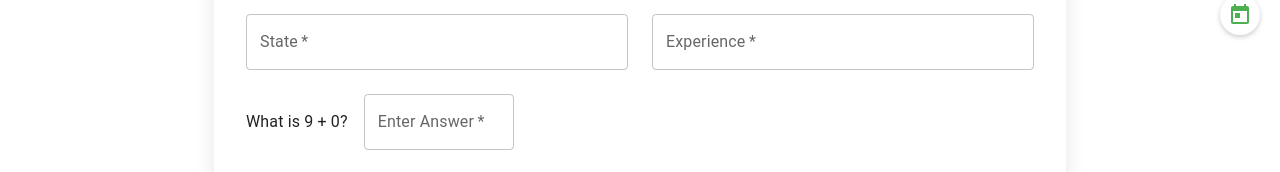
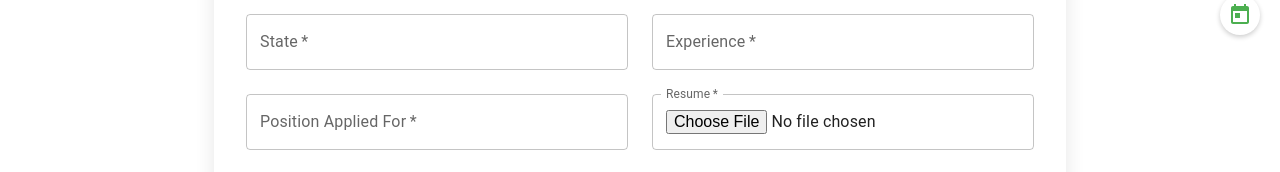
Before and after one commit to snverma-co/Frontend, a React (Vite) app: page /careers in a window 1280 px wide. Shown: the part 745-917 px from the top of the page. Built offline with nearby package versions, Linux system fonts and the light colour scheme.

Commit message:
Updated some code again

```diff
--- a/src/api/formHandlers.js
+++ b/src/api/formHandlers.js
@@ -2,7 +2,7 @@ const API_BASE_URL = import.meta.env.VITE_API_URL || '/api';
 
 export const submitCareerForm = async (formData) => {
   try {
-    if (!formData.name || !formData.email || !formData.phone || !formData.designation || !formData.state || !formData.experience) {
+    if (!formData.name || !formData.email || !formData.phone || !formData.designation || !formData.state || !formData.experience || !formData.position || !formData.resume) {
       throw new Error('All fields are required');
     }
 
--- a/src/api/newsApi.js
+++ b/src/api/newsApi.js
@@ -1,17 +1,14 @@
 import axios from 'axios';
 
-const NEWS_API_KEY = '054c906f42244f30ac32cd97a7edff27';
-const NEWS_API_BASE_URL = 'https://newsapi.org/v2';
+const API_BASE_URL = import.meta.env.VITE_API_URL || '/api';
 
 export const fetchFinancialNews = async () => {
   try {
     const response = await axios.get(
-      `${NEWS_API_BASE_URL}/everything?q=(finance OR accounting OR GST OR VAT OR "chartered accountant")&language=en&sortBy=publishedAt&pageSize=10`,
+      `${API_BASE_URL}/news`,
       {
         headers: {
-          'X-Api-Key': NEWS_API_KEY,
-          'Accept': 'application/json',
-          'User-Agent': 'Mozilla/5.0'
+          'Accept': 'application/json'
         }
       }
     );
--- a/src/components/CareersPage.jsx
+++ b/src/components/CareersPage.jsx
@@ -72,6 +72,8 @@ const CareersPage = () => {
     designation: '',
     state: '',
     experience: '',
+    position: '',
+    resume: '',
     captcha: ''
   });
 
@@ -81,11 +83,23 @@ const CareersPage = () => {
   });
 
   const handleChange = (e) => {
-    const { name, value } = e.target;
-    setFormData(prev => ({
-      ...prev,
-      [name]: value
-    }));
+    const { name, value, files } = e.target;
+    if (name === 'resume' && files) {
+      const file = files[0];
+      const reader = new FileReader();
+      reader.onloadend = () => {
+        setFormData(prev => ({
+          ...prev,
+          [name]: reader.result
+        }));
+      };
+      reader.readAsDataURL(file);
+    } else {
+      setFormData(prev => ({
+        ...prev,
+        [name]: value
+      }));
+    }
   };
 
   const handleSubmit = async (e) => {
@@ -110,6 +124,8 @@ const CareersPage = () => {
           designation: '',
           state: '',
           experience: '',
+          position: '',
+          resume: '',
           captcha: ''
         });
       } else {
@@ -254,6 +270,29 @@ const CareersPage = () => {
                   variant="outlined"
                 />
               </Grid>
+              <Grid item xs={12} sm={6}>
+                <TextField
+                  fullWidth
+                  label="Position Applied For"
+                  name="position"
+                  value={formData.position}
+                  onChange={handleChange}
+                  required
+                  variant="outlined"
+                />
+              </Grid>
+              <Grid item xs={12} sm={6}>
+                <TextField
+                  fullWidth
+                  type="file"
+                  label="Resume"
+                  name="resume"
+                  onChange={handleChange}
+                  required
+                  variant="outlined"
+                  InputLabelProps={{ shrink: true }}
+                />
+              </Grid>
               <Grid item xs={12}>
                 <Box sx={{ display: 'flex', alignItems: 'center', gap: 2 }}>
                   <Typography variant="body1">
--- a/src/components/ContactIcons.jsx
+++ b/src/components/ContactIcons.jsx
@@ -91,7 +91,7 @@ const ContactIcons = () => {
             <path d="M20 4H4c-1.1 0-1.99.9-1.99 2L2 18c0 1.1.9 2 2 2h16c1.1 0 2-.9 2-2V6c0-1.1-.9-2-2-2zm0 4l-8 5-8-5V6l8 5 8-5v2z"/>
           </svg>
         </StyledIconButton>
-        <StyledIconButton onClick={() => window.open('https://wa.me/your-whatsapp-number', '_blank')}>
+        <StyledIconButton onClick={() => window.open('https://wa.me/+916264569092', '_blank')}>
           <svg xmlns="http://www.w3.org/2000/svg" width="24" height="24" viewBox="0 0 24 24" fill="#25D366">
             <path d="M12.031 6.172c-3.181 0-5.767 2.586-5.768 5.766-.001 1.298.38 2.27 1.019 3.287l-.582 2.128 2.182-.573c.978.58 1.911.928 3.145.929 3.178 0 5.767-2.587 5.768-5.766.001-3.187-2.575-5.77-5.764-5.771zm3.392 8.244c-.144.405-.837.774-1.17.824-.299.045-.677.063-1.092-.069-.252-.08-.575-.187-.988-.365-1.739-.751-2.874-2.502-2.961-2.617-.087-.116-.708-.94-.708-1.793s.448-1.273.607-1.446c.159-.173.346-.217.462-.217l.332.006c.106.005.249-.04.39.298.144.347.491 1.2.534 1.287.043.087.072.188.014.304-.058.116-.087.188-.173.289l-.26.304c-.087.086-.177.18-.076.354.101.174.449.741.964 1.201.662.591 1.221.774 1.394.86s.274.072.376-.043c.101-.116.433-.506.549-.68.116-.173.231-.145.39-.087s1.011.477 1.184.564.289.13.332.202c.045.072.045.419-.1.824zm-3.423-14.416c-6.627 0-12 5.373-12 12s5.373 12 12 12 12-5.373 12-12-5.373-12-12-12zm.029 18.88c-1.161 0-2.305-.292-3.318-.844l-3.677.964.984-3.595c-.607-1.052-.927-2.246-.926-3.468.001-3.825 3.113-6.937 6.937-6.937 1.856.001 3.598.723 4.907 2.034 1.31 1.311 2.031 3.054 2.03 4.908-.001 3.825-3.113 6.938-6.937 6.938z"/>
           </svg>
--- a/src/components/ContactUsPage.jsx
+++ b/src/components/ContactUsPage.jsx
@@ -229,7 +229,7 @@ const ContactUsPage = () => {
                     <Box>
                       <Typography variant="h6" sx={{ mb: 1, fontWeight: 600 }}>Email Address</Typography>
                       <Typography variant="body1" sx={{ color: '#666' }}>
-                        info@neerajbhagat.com
+                        info@snvcas.com
                       </Typography>
                     </Box>
                   </Box>
--- a/src/components/FounderPage.jsx
+++ b/src/components/FounderPage.jsx
@@ -64,7 +64,7 @@ const FounderPage = () => {
               <Box
                 component="img"
                 src="/neeraj-bhagat.jpg"
-                alt="Neeraj Bhagat"
+                alt="S N Verma"
                 sx={{
                   width: '100%',
                   height: 'auto',
@@ -127,7 +127,7 @@ const FounderPage = () => {
                 variants={itemVariants}
                 sx={{ mb: 3, color: '#666', lineHeight: 1.8 }}
               >
-                Neeraj Bhagat is a member of the Institute of Chartered Accountants of India
+                S N Verma is a member of the Institute of Chartered Accountants of India
                 (ICAI) since 1997. He has worked with professionally managed corporates in
                 the capacity as a consultant. He has experience of handling corporate affairs
                 in different areas for over a decade. He has helped many organizations to set
@@ -139,7 +139,7 @@ const FounderPage = () => {
                 variants={itemVariants}
                 sx={{ color: '#666', lineHeight: 1.8 }}
               >
-                Neeraj has vast knowledge and a thorough understanding of Indian laws and
+                S N Verma has vast knowledge and a thorough understanding of Indian laws and
                 regulations, as well as the complex corporate taxation system. Neeraj & his
                 team have assisted many overseas companies in completing paperwork,
                 getting necessary approvals, paying taxes, filing, and much more.
@@ -175,7 +175,7 @@ const FounderPage = () => {
               <Box
                 component="img"
                 src="/ruchika-bhagat.jpg"
-                alt="Ruchika Bhagat"
+                alt="Vipin Verma"
                 sx={{
                   width: '100%',
                   height: 'auto',
@@ -229,9 +229,9 @@ const FounderPage = () => {
                 variants={itemVariants}
                 sx={{ mb: 3, color: '#666', lineHeight: 1.8 }}
               >
-                Mrs. Ruchika Bhagat graduated from the University of Delhi in the year 1996.
-                She became a member of the Institute of Chartered Accountants of India
-                (ICAI) in 1998. She is a strategic adviser in setting up businesses in India for
+                Mr. Vipin Verma graduated from the University of Delhi in the year 1996.
+                He became a member of the Institute of Chartered Accountants of India
+                (ICAI) in 1998. He is a strategic adviser in setting up businesses in India for
                 foreign companies and taking care of its compliance.
               </Typography>
               <Typography
@@ -240,7 +240,7 @@ const FounderPage = () => {
                 variants={itemVariants}
                 sx={{ mb: 3, color: '#666', lineHeight: 1.8 }}
               >
-                She specializes in Business Advisory, Tax, Regulatory and Risk Advisory. She is a strategic
+                He specializes in Business Advisory, Tax, Regulatory and Risk Advisory. He is a strategic
                 adviser in setting up businesses in India for foreign companies and taking
                 care of its compliance.
               </Typography>
@@ -250,11 +250,11 @@ const FounderPage = () => {
                 variants={itemVariants}
                 sx={{ color: '#666', lineHeight: 1.8 }}
               >
-                Her professionalism and expertise in serving clients to their satisfaction
-                have always been an inspiration for all in the organization. Her extensive
+                His professionalism and expertise in serving clients to their satisfaction
+                have always been an inspiration for all in the organization. His extensive
                 knowledge and hard work are the pillars of this firm.
-                She is a business professional with more than 26 years of experience
-                helping other businesses grow and be more profitable. She has a strong and
+                He is a business professional with more than 26 years of experience
+                helping other businesses grow and be more profitable. He has a strong and
                 genuine passion for business growth and sustainability and has a vast
                 knowledge of working with Indian companies as well as many foreign
                 companies (from the UK, USA, Italy, China, Korea, USA, UK, Japan, Israel,
```
